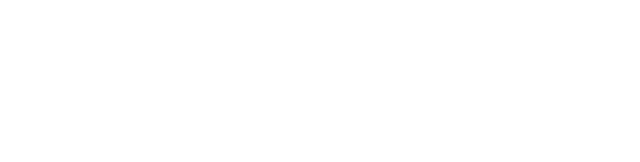
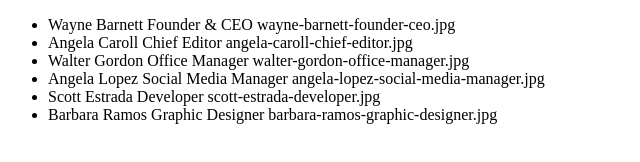
Before and after one commit to StanislavTryfenko/js-our-team, a plain HTML site: page index.html in a window 1280 px wide. Shown: the whole page, without its empty margins (0-640 px from the left). Drawn offline with Linux system fonts and the light colour scheme.

Commit message:
milestone 2

```diff
--- a/assets/js/main.js
+++ b/assets/js/main.js
@@ -58,3 +58,19 @@ team.forEach(team => log(team.name, team.role, team.image));
 function log(name, role, image) {
     console.log(name, role, image);
 }
+
+//MILESTONE 2:
+//stampare le stesse informazioni su DOM sottoforma di stringhe
+
+team.forEach(team => list(team.name, team.role, team.image));
+
+function list(name, role, image) {
+
+    const li = document.createElement('li');
+
+    const liText = document.createTextNode(name + " " + role + " " + image);
+
+    li.appendChild(liText);
+
+    document.getElementById('team_list').appendChild(li);
+}
--- a/index.html
+++ b/index.html
@@ -6,7 +6,7 @@
     <title>Document</title>
 </head>
 <body>
-
+    <ul id="team_list"></ul>
 
     <script src="./assets/js/main.js"></script>
 </body>
```
